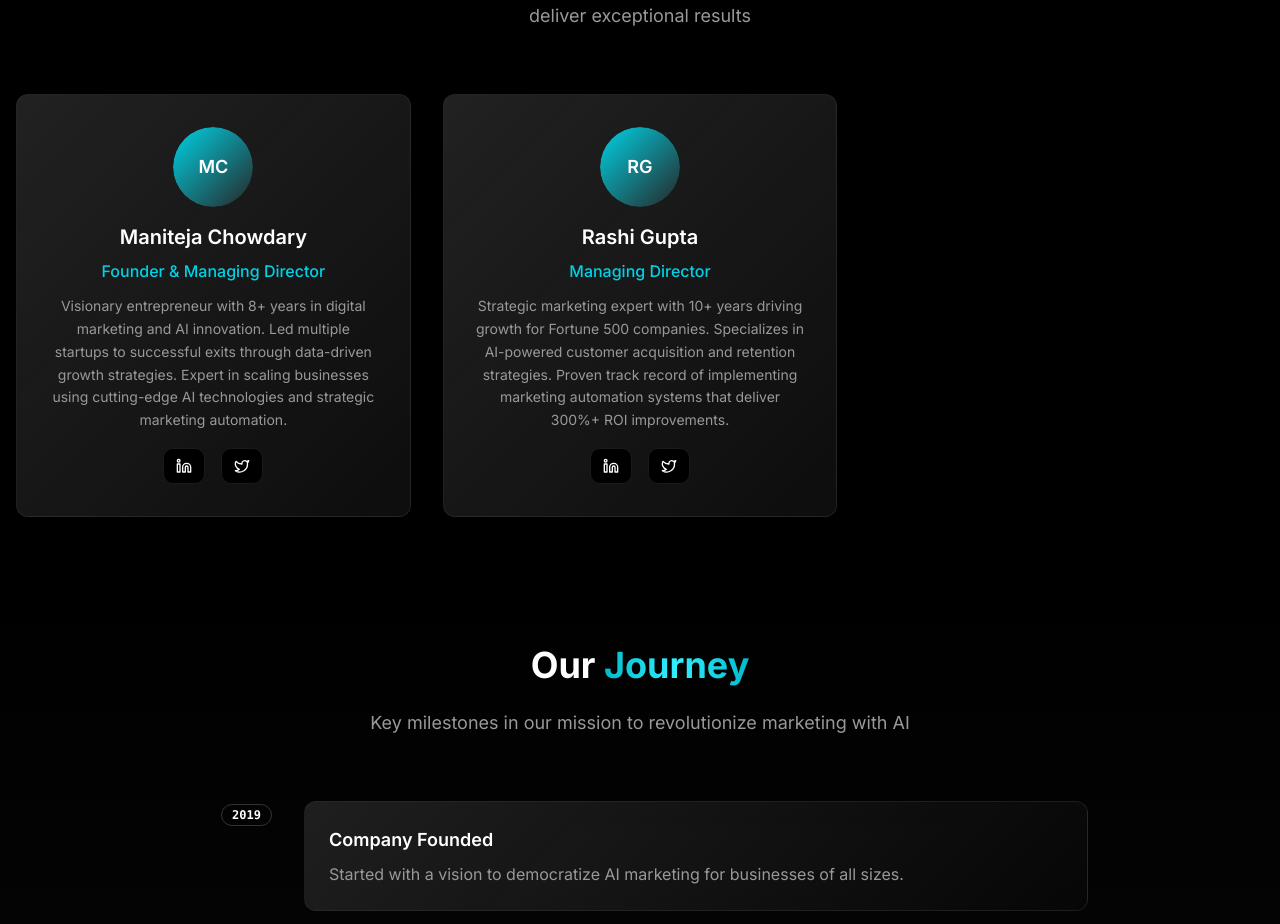
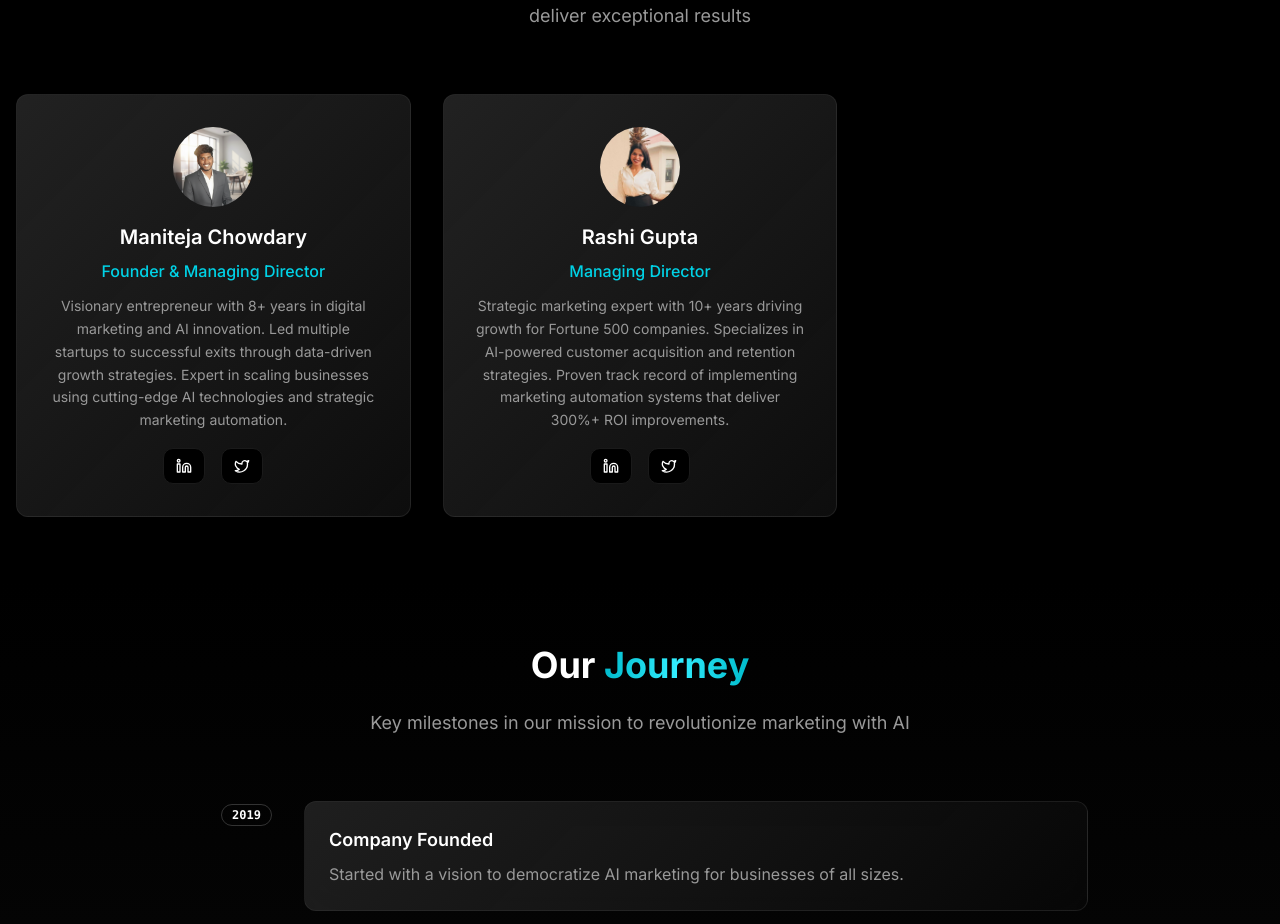
Before and after one commit to growbeyyond/growbeyyond-ai-advantage, a React (Vite) app: page /about in a window 1280 px wide. Shown: the part 1930-2854 px from the top of the page. Built offline with nearby package versions, Linux system fonts and the light colour scheme.

Commit message:
Add team member pictures

```diff
--- a/src/pages/About.tsx
+++ b/src/pages/About.tsx
@@ -3,7 +3,7 @@ import ChatBot from "@/components/ChatBot";
 import { Card, CardContent } from "@/components/ui/card";
 import { Button } from "@/components/ui/button";
 import { Badge } from "@/components/ui/badge";
-import { Avatar, AvatarFallback } from "@/components/ui/avatar";
+import { Avatar, AvatarFallback, AvatarImage } from "@/components/ui/avatar";
 import {
   Brain,
   Target,
@@ -25,6 +25,7 @@ const About = () => {
       role: "Founder & Managing Director",
       bio: "Visionary entrepreneur with 8+ years in digital marketing and AI innovation. Led multiple startups to successful exits through data-driven growth strategies. Expert in scaling businesses using cutting-edge AI technologies and strategic marketing automation.",
       avatar: "MC",
+      image: "/lovable-uploads/888f5573-713f-426e-96c1-ab83c3a30e47.png",
       social: { linkedin: "#", twitter: "#" }
     },
     {
@@ -32,6 +33,7 @@ const About = () => {
       role: "Managing Director",
       bio: "Strategic marketing expert with 10+ years driving growth for Fortune 500 companies. Specializes in AI-powered customer acquisition and retention strategies. Proven track record of implementing marketing automation systems that deliver 300%+ ROI improvements.",
       avatar: "RG",
+      image: "/lovable-uploads/e4cbad91-4568-4a6b-a2d1-127d4b7644ca.png",
       social: { linkedin: "#", twitter: "#" }
     }
   ];
@@ -223,6 +225,7 @@ const About = () => {
                 >
                   <CardContent className="p-8 text-center">
                     <Avatar className="w-20 h-20 mx-auto mb-4">
+                      {member.image && <AvatarImage src={member.image} alt={member.name} />}
                       <AvatarFallback className="bg-gradient-to-br from-primary to-secondary text-primary-foreground font-semibold text-lg">
                         {member.avatar}
                       </AvatarFallback>
```
Also changed, not shown: public/lovable-uploads/888f5573-713f-426e-96c1-ab83c3a30e47.png (added), public/lovable-uploads/e4cbad91-4568-4a6b-a2d1-127d4b7644ca.png (added).
